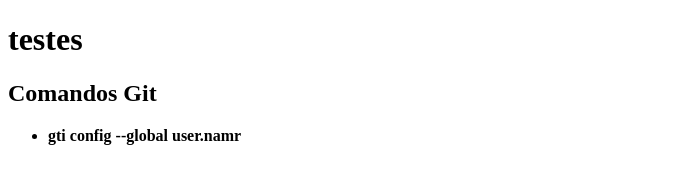
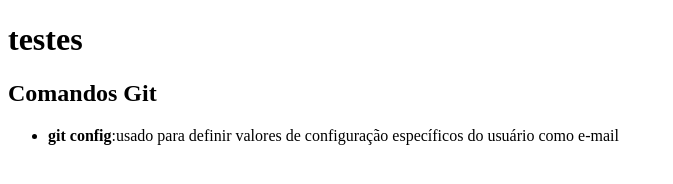
Before and after one commit to gabrie-felipe/teste-github, a plain HTML site: page comandos_git.html in a window 1280 px wide. Shown: the whole page, without its empty margins (0-673 px from the left). Drawn offline with Linux system fonts and the light colour scheme.

Commit message:
pagina de comando

```diff
--- a/comandos_git.html
+++ b/comandos_git.html
@@ -10,7 +10,7 @@
     <h1>testes</h1>
     <h2>Comandos Git</h2>
     <ul>
-        <li><strong>gti config --global user.namr</strong></li>
+        <li><strong>git config</strong>:usado para definir valores de configuração específicos do usuário como e-mail</li>
     </ul>
 
 </body>
```
